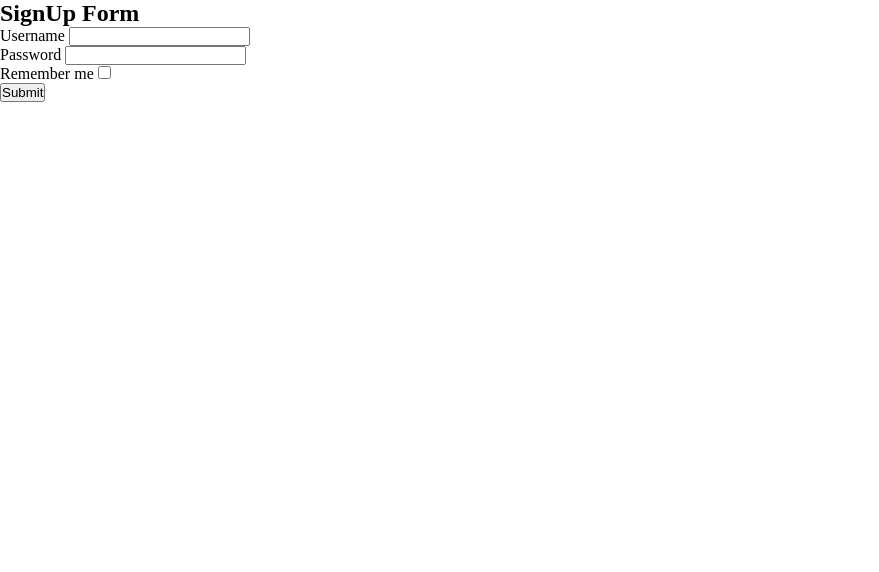
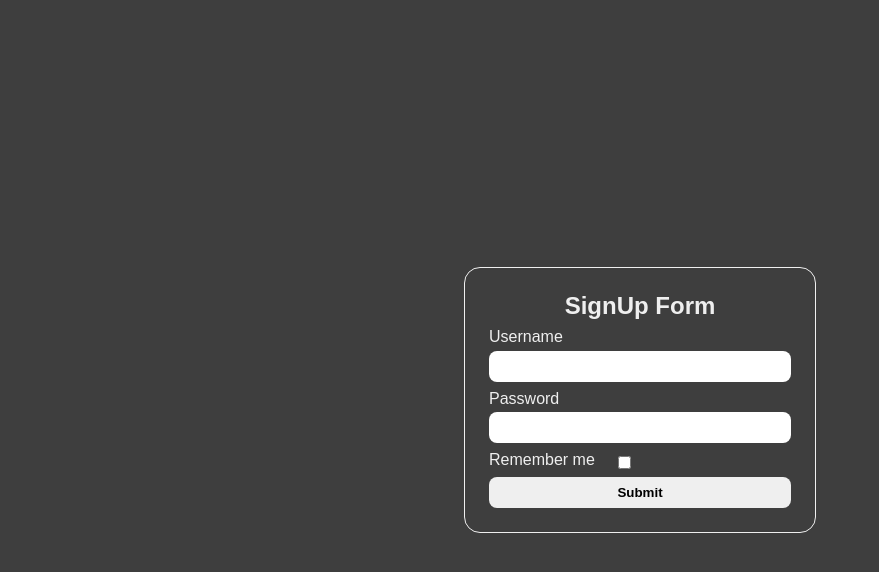
Before and after one commit to daniyal-rouhbakhsh/Git-Bisect-Git-Flow-Project, a plain HTML site: page index.html in a window 1280 px wide. Shown: the whole page, without its empty margins (0-879 px from the left). Drawn offline with Linux system fonts and the light colour scheme.

Commit message:
Create Styles of Project

```diff
--- a/style.css
+++ b/style.css
@@ -3,3 +3,67 @@
     padding: 0;
     margin: 0;
 }
+
+input{
+    width: 100%;
+    padding: 0.5rem;
+    border: none;
+    outline: none;
+    margin-top: 0.3rem;
+    border-radius: 0.5rem;
+    -webkit-border-radius: 0.5rem;
+    -moz-border-radius: 0.5rem;
+    -ms-border-radius: 0.5rem;
+    -o-border-radius: 0.5rem;
+}
+
+body{
+    background-color: #3e3e3e;
+    color: #efefef;
+    font-family: sans-serif;
+    width: 100vw;
+    height: 100vh;
+    display: flex;
+    justify-content: center;
+    align-items: center;
+}
+
+.form-title{
+    text-align: center;
+}
+
+#main-form{
+    width: 22rem;
+    padding: 1.5rem;
+    border: 1.5px solid #efefef;
+    border-radius: 1rem;
+    display: flex;
+    flex-direction: column;
+    gap: 0.5rem;
+    -webkit-border-radius: 1rem;
+    -moz-border-radius: 1rem;
+    -ms-border-radius: 1rem;
+    -o-border-radius: 1rem;
+}
+
+.remember-container{
+    width: 10rem;
+    display: flex;
+    justify-content: center;
+    align-items: center;
+    gap: 0.3rem;
+    text-wrap: nowrap;
+}
+
+#form-btn{
+    cursor: pointer;
+    padding: 0.5rem;
+    border: none;
+    outline: none;
+    font-weight: bold;
+    border-radius: 0.5rem;
+    -webkit-border-radius: 0.5rem;
+    -moz-border-radius: 0.5rem;
+    -ms-border-radius: 0.5rem;
+    -o-border-radius: 0.5rem;
+}
```
